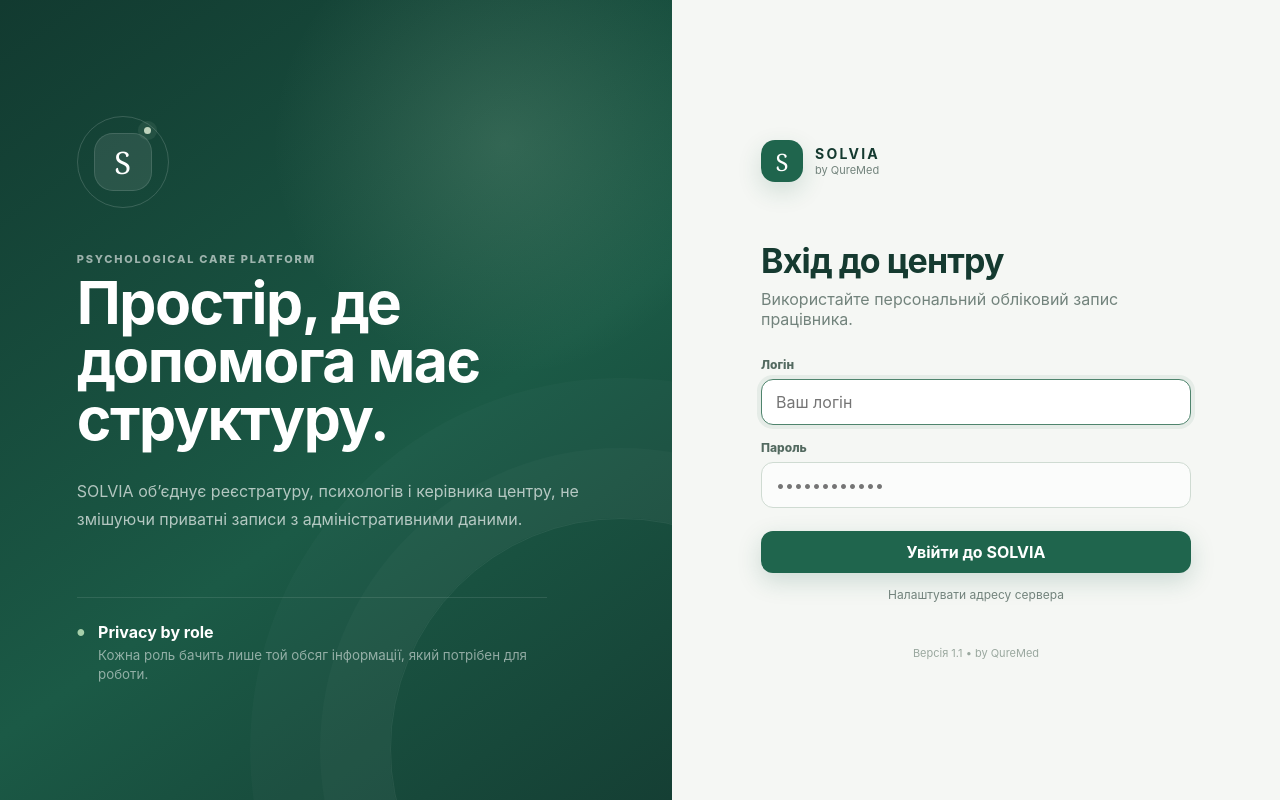
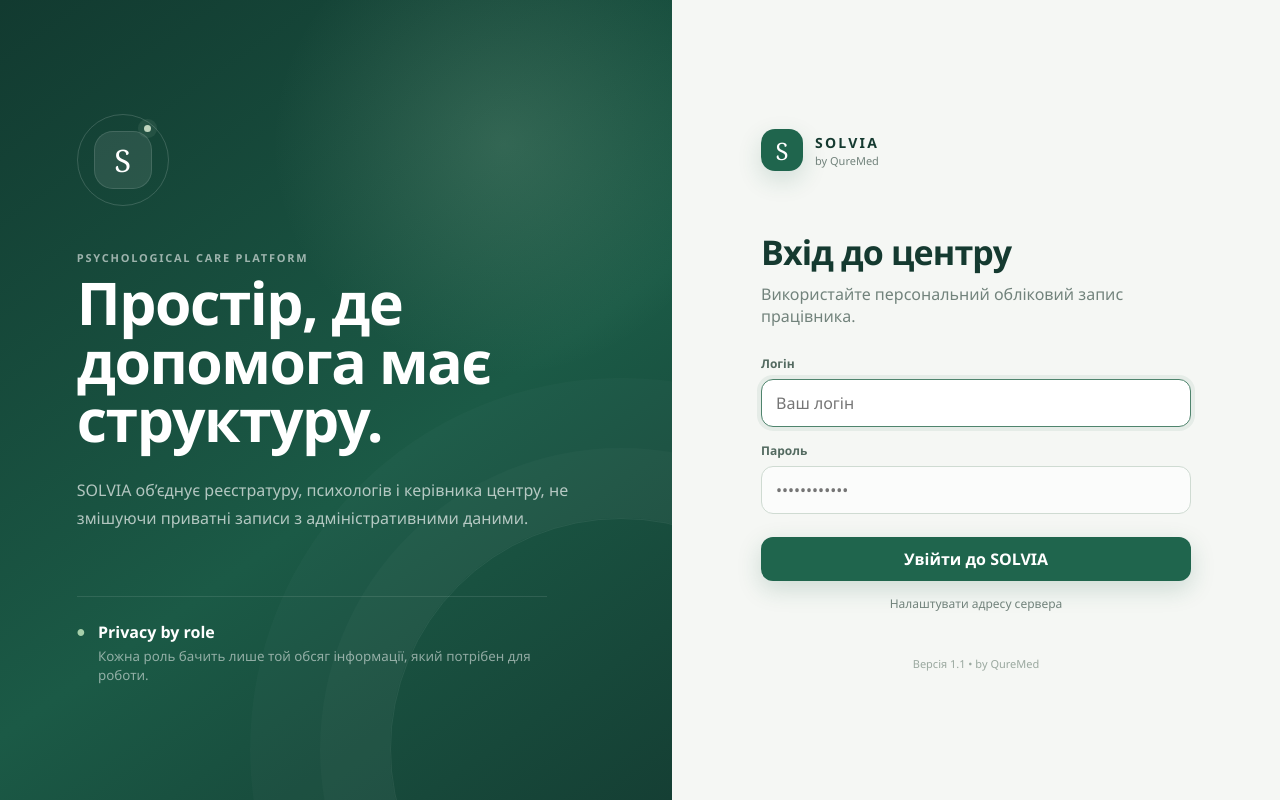
Before and after one commit to docvincent123/Serenia, a React (Vite) app in the folder frontend/: page / in a window 1280 px wide. Built offline with nearby package versions, Linux system fonts and the light colour scheme.

Commit message:
Use native Windows typography

```diff
--- a/frontend/src/styles.css
+++ b/frontend/src/styles.css
@@ -1,5 +1,5 @@
 :root {
-  font-family: Inter, "Segoe UI Variable", "Segoe UI", system-ui, -apple-system, sans-serif;
+  font-family: "Segoe UI Variable Text", "Segoe UI Variable", "Segoe UI", system-ui, -apple-system, sans-serif;
   color: #153a30;
   background: #f3f6f2;
   font-synthesis: none;
```
